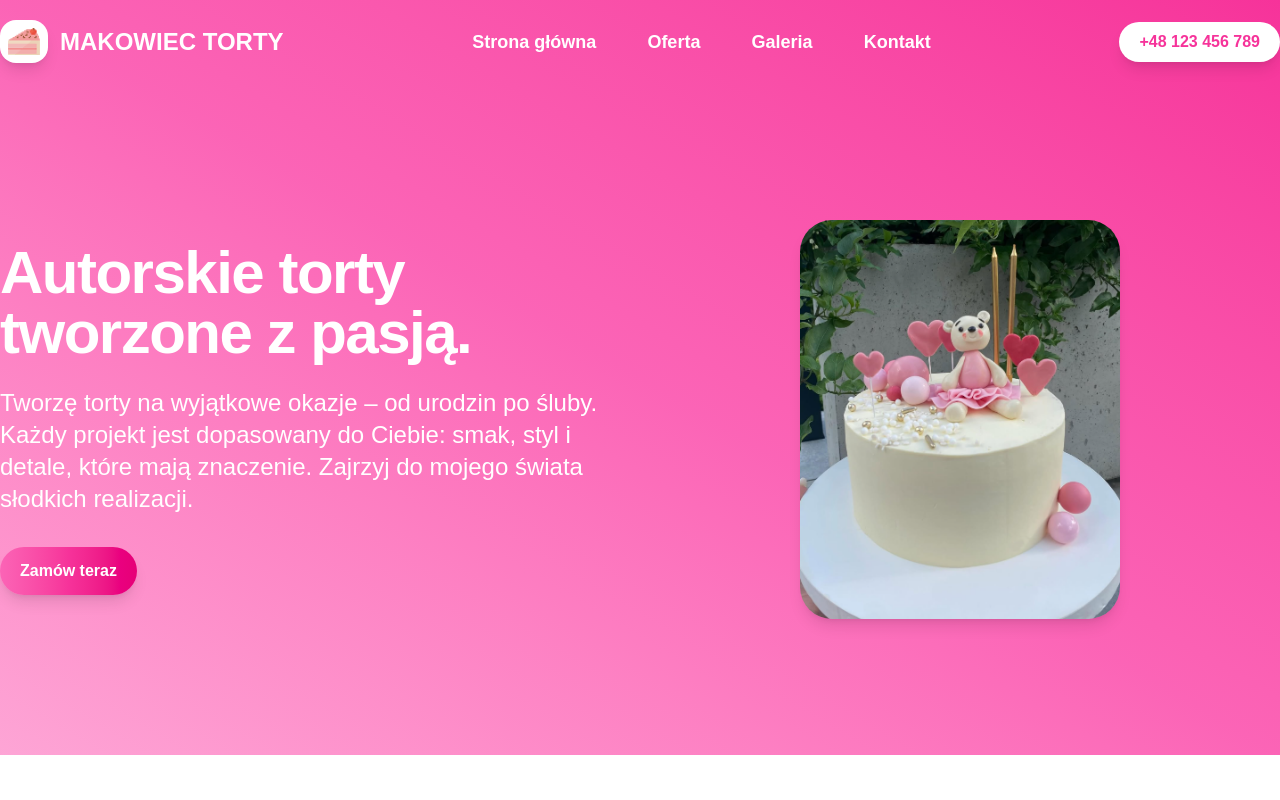
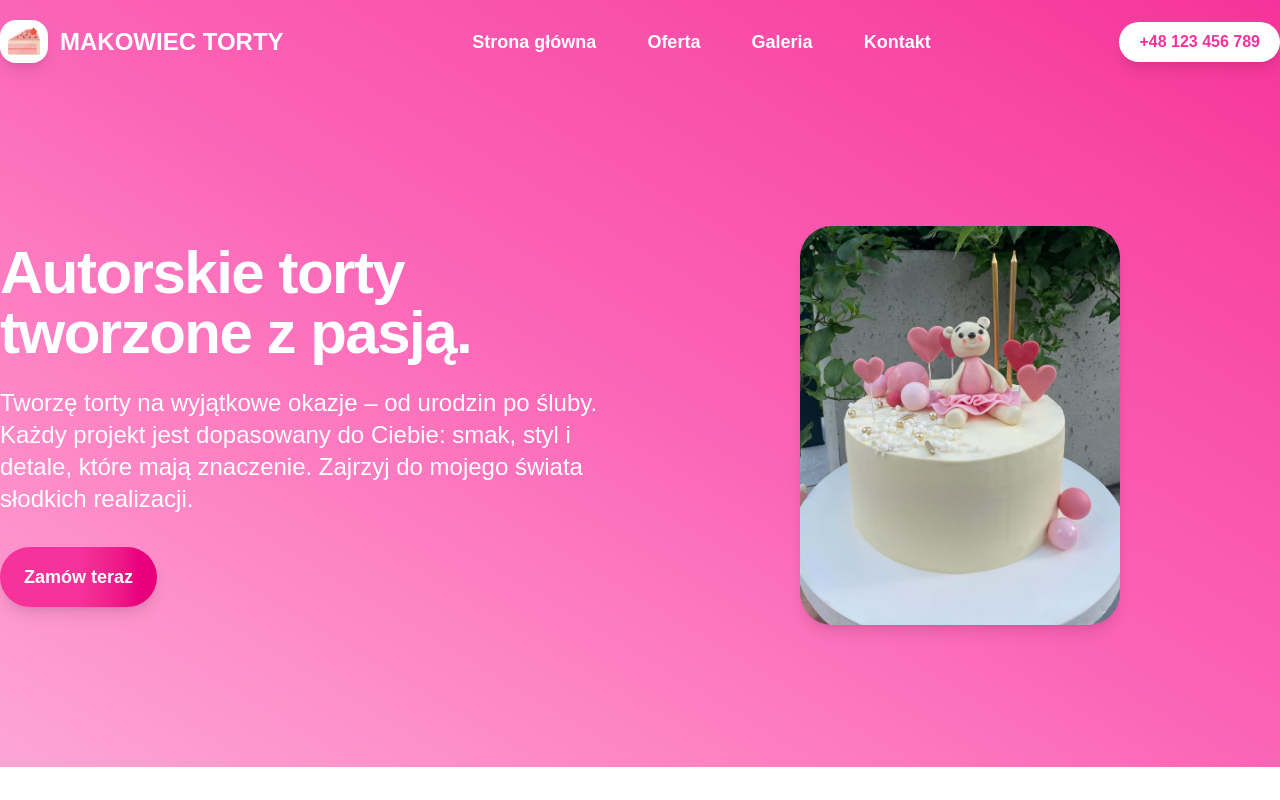
Before and after one commit to ogonekmateusz/makowiec-torty-cooking-website, a React (Vite) app: page / in a window 1280 px wide. Built offline with nearby package versions, Linux system fonts and the light colour scheme.

Commit message:
add biger padding to btn

```diff
--- a/src/sections/hero.jsx
+++ b/src/sections/hero.jsx
@@ -13,12 +13,12 @@ export default function Hero() {
             projekt jest dopasowany do Ciebie: smak, styl i detale, które mają
             znaczenie. Zajrzyj do mojego świata słodkich realizacji.
           </p>
-          <button className="bg-linear-to-r from-pink-400 via-pink-500 to-pink-600 cursor-pointer text-white py-3 px-5 rounded-full shadow-lg font-semibold hover:shadow-xl hover:scale-105 active:scale-95 transition-all duration-300">
+          <button className="bg-linear-to-r from-pink-500 via-pink-500 to-pink-600 cursor-pointer text-lg text-white py-4 px-6 rounded-full shadow-lg font-semibold hover:shadow-xl hover:scale-105 active:scale-95 transition-all duration-300">
             Zamów teraz
           </button>
         </div>
         <div className="hero-right flex justify-center items-center md:py-10">
-          <img src={cakeHero} alt="Tort" className="w-85 md:w-[25vw] h-auto rounded-4xl shadow-lg" />
+          <img src={cakeHero} alt="Tort" className="w-85 md:w-[25vw] h-auto rounded-4xl shadow-lg"/>
         </div>
       </div>
     </div>
```
